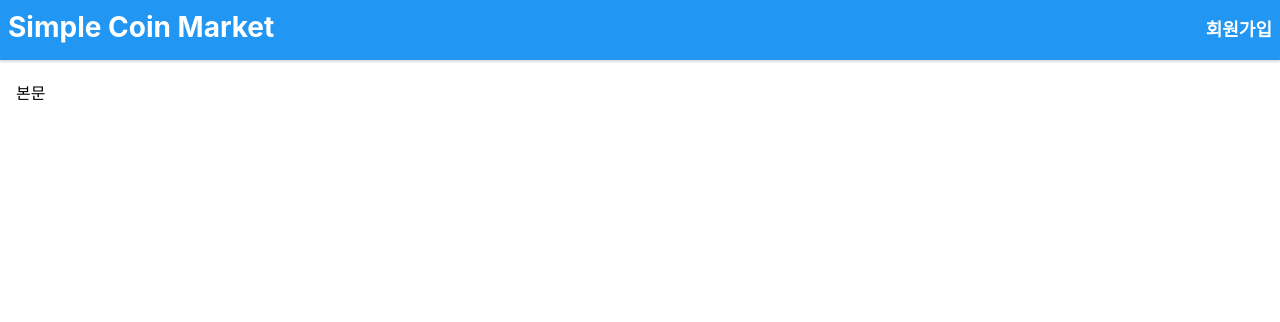
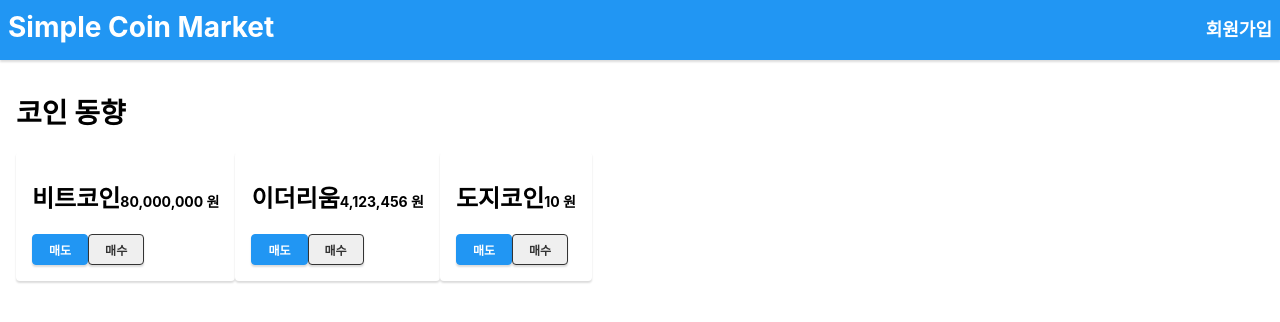
Before and after one commit to GuardJo/simple-coin-market, a React (Create React App) app in the folder frontend/: page / in a window 1280 px wide. Shown: the top 322 px of the page. Built offline with nearby package versions, Linux system fonts and the light colour scheme.

Commit message:
#13 화면 상단 코인 목록 부분 구성
- CoinDashlet으로 구현된 카드들을 보여주는 목록 컴포넌트 구현
- 관련 스토리북 구성
- 메인 페이지 내 요소 구성

```diff
--- /dev/null
+++ b/frontend/src/components/CoinOverview.jsx
@@ -0,0 +1,24 @@
+import React, { PureComponent } from "react";
+import PropTypes from "prop-types";
+import Heading from "./Heading";
+import InlineList from "./InlineList";
+import CoinDashlet from "./CoinDashlet";
+
+class CoinOverview extends PureComponent {
+  render() {
+    return (
+      <>
+        <Heading level={3}>코인 동향</Heading>
+        <InlineList>
+          <CoinDashlet name="비트코인" priceLabel="80,000,000 원" />
+          <CoinDashlet name="이더리움" priceLabel="4,123,456 원" />
+          <CoinDashlet name="도지코인" priceLabel="10 원" />
+        </InlineList>
+      </>
+    );
+  }
+}
+
+CoinOverview.propTypes = {};
+
+export default CoinOverview;
--- a/frontend/src/pages/CoinApp.jsx
+++ b/frontend/src/pages/CoinApp.jsx
@@ -1,9 +1,14 @@
 import React, { PureComponent } from "react";
 import AppLayout from "./AppLayout";
+import CoinOverview from "../components/CoinOverview";
 
 class CoinApp extends PureComponent {
   render() {
-    return <AppLayout>본문</AppLayout>;
+    return (
+      <AppLayout>
+        <CoinOverview />
+      </AppLayout>
+    );
   }
 }
 
```
Also changed, not shown: 1 other file (tests, documents, lock files or other folders).
